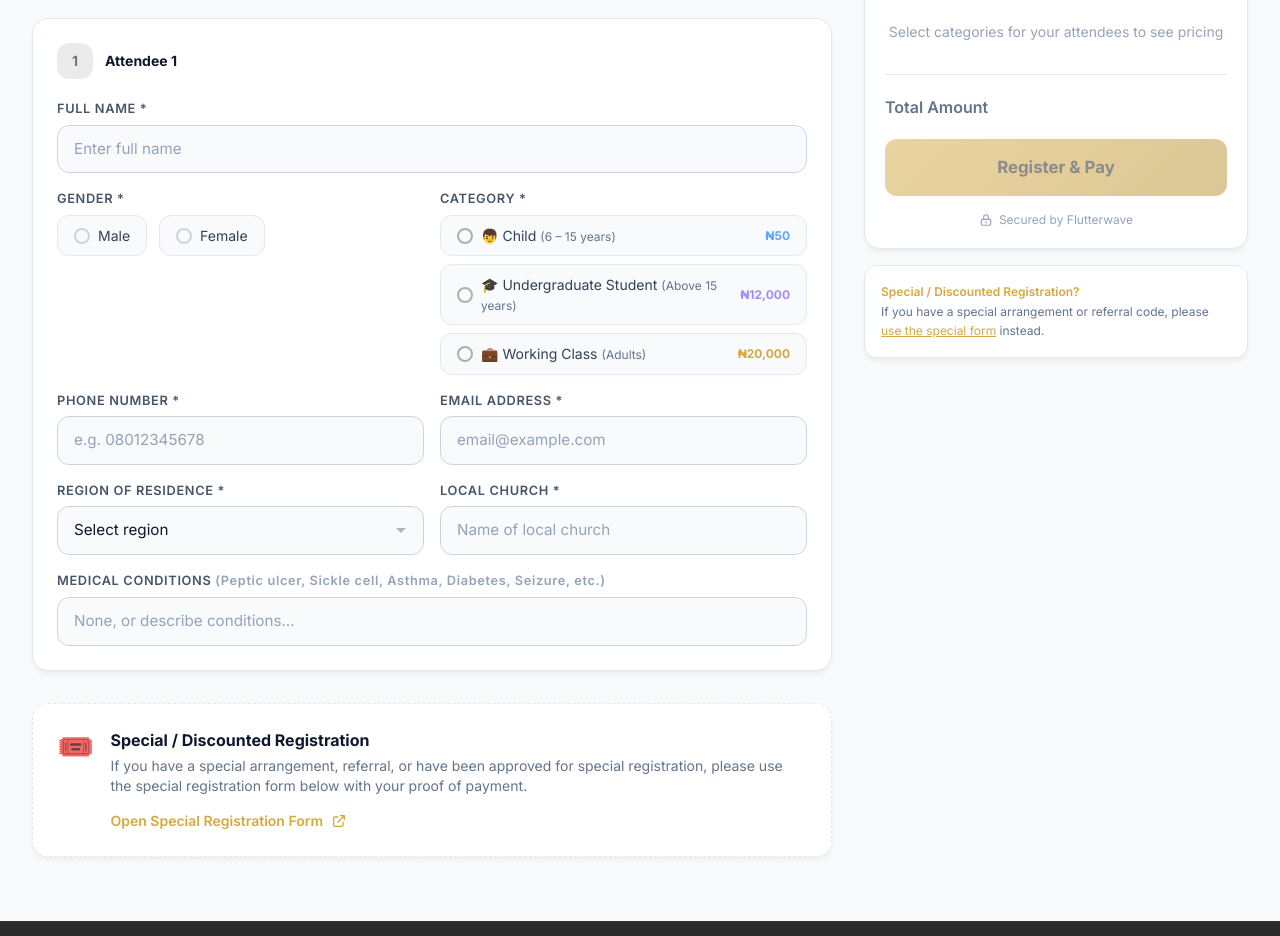
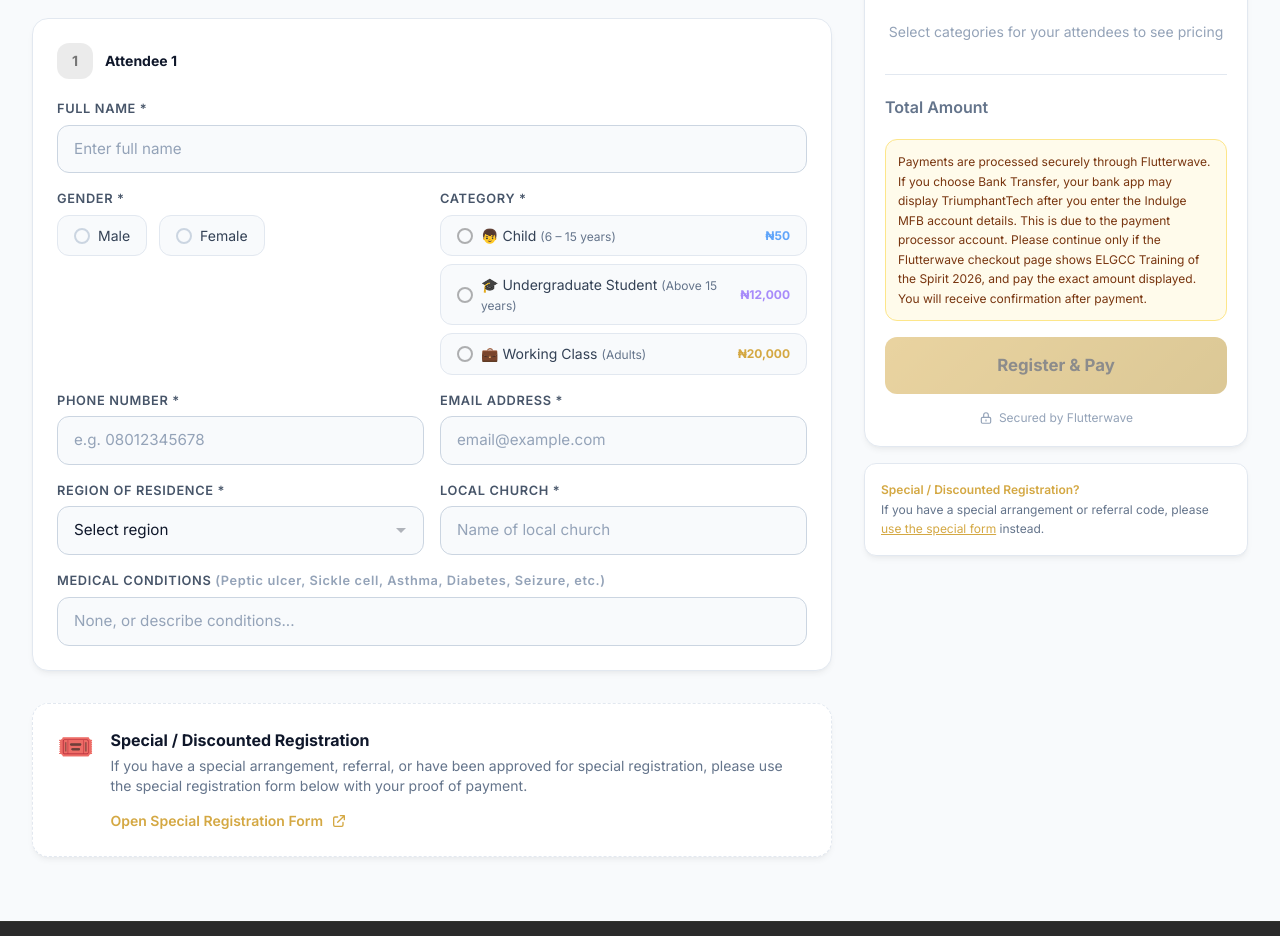
Before and after one commit to TriumphantSam/elgcc-website, a Next.js app: page /register/tos2026 in a window 1280 px wide. Shown: the part 900-1836 px from the top of the page. Built offline with nearby package versions, Linux system fonts and the light colour scheme.

Commit message:
Add TOS bank transfer payment note

```diff
--- a/components/tos2026/PriceSummary.tsx
+++ b/components/tos2026/PriceSummary.tsx
@@ -81,6 +81,16 @@ export default function PriceSummary({
             </span>
           </div>
 
+          <div className="rounded-xl bg-amber-50 border border-amber-200 p-3">
+            <p className="text-amber-900 text-xs leading-relaxed">
+              Payments are processed securely through Flutterwave. If you choose Bank Transfer,
+              your bank app may display TriumphantTech after you enter the Indulge MFB account
+              details. This is due to the payment processor account. Please continue only if the
+              Flutterwave checkout page shows ELGCC Training of the Spirit 2026, and pay the exact
+              amount displayed. You will receive confirmation after payment.
+            </p>
+          </div>
+
           {/* CTA Button */}
           <button
             type="button"
--- a/components/tos2026/RegistrationForm.tsx
+++ b/components/tos2026/RegistrationForm.tsx
@@ -427,6 +427,10 @@ export default function RegistrationForm() {
 
       {/* ── Mobile Bottom Bar ── */}
       <div className="tos-mobile-bottom-bar lg:hidden">
+        <p className="mb-2 text-[11px] leading-snug text-slate-500">
+          Bank Transfer may show TriumphantTech after entering the Indulge MFB details. Continue
+          only if Flutterwave shows ELGCC Training of the Spirit 2026, and pay the exact amount.
+        </p>
         <div className="flex items-center justify-between mb-2">
           <div>
             <span className="text-slate-500 text-xs">{attendees.length} attendee{attendees.length !== 1 ? 's' : ''}</span>
```
